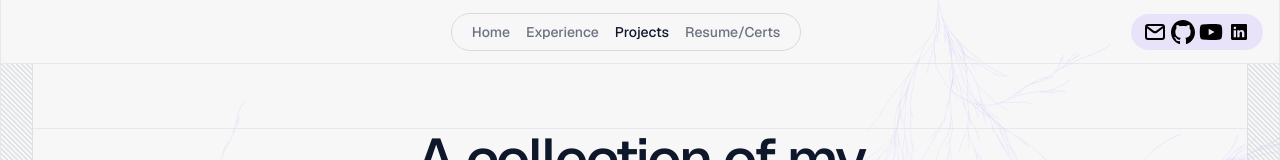
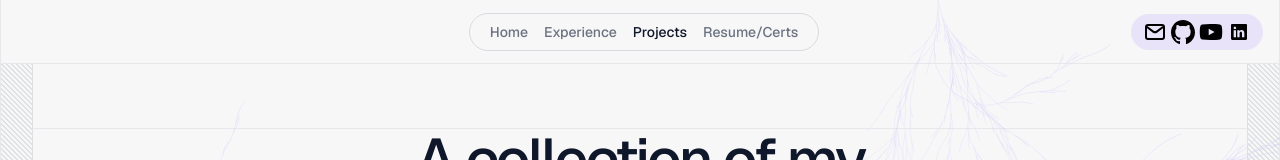
Before and after one commit to iamAmiK/amitabh.github.io, a Next.js app: page /projects in a window 1280 px wide. Shown: the top 160 px of the page. Built offline with nearby package versions, Linux system fonts and the light colour scheme; grey boxes are pictures that could not be loaded.

Commit message:
navbar centered

```diff
--- a/app/components/Navbar.tsx
+++ b/app/components/Navbar.tsx
@@ -51,7 +51,7 @@
           />
         </Link>
       </div>
-      <div className="flex-1 flex justify-center">
+      <div className="flex-1 flex justify-center ml-9">
         <ul className="flex place-items-center space-x-4 rounded-full border border-border-primary px-5 py-2 text-sm text-gray-500">
           {navigationLinks.map((link) => (
             <li key={link.name}>
```
